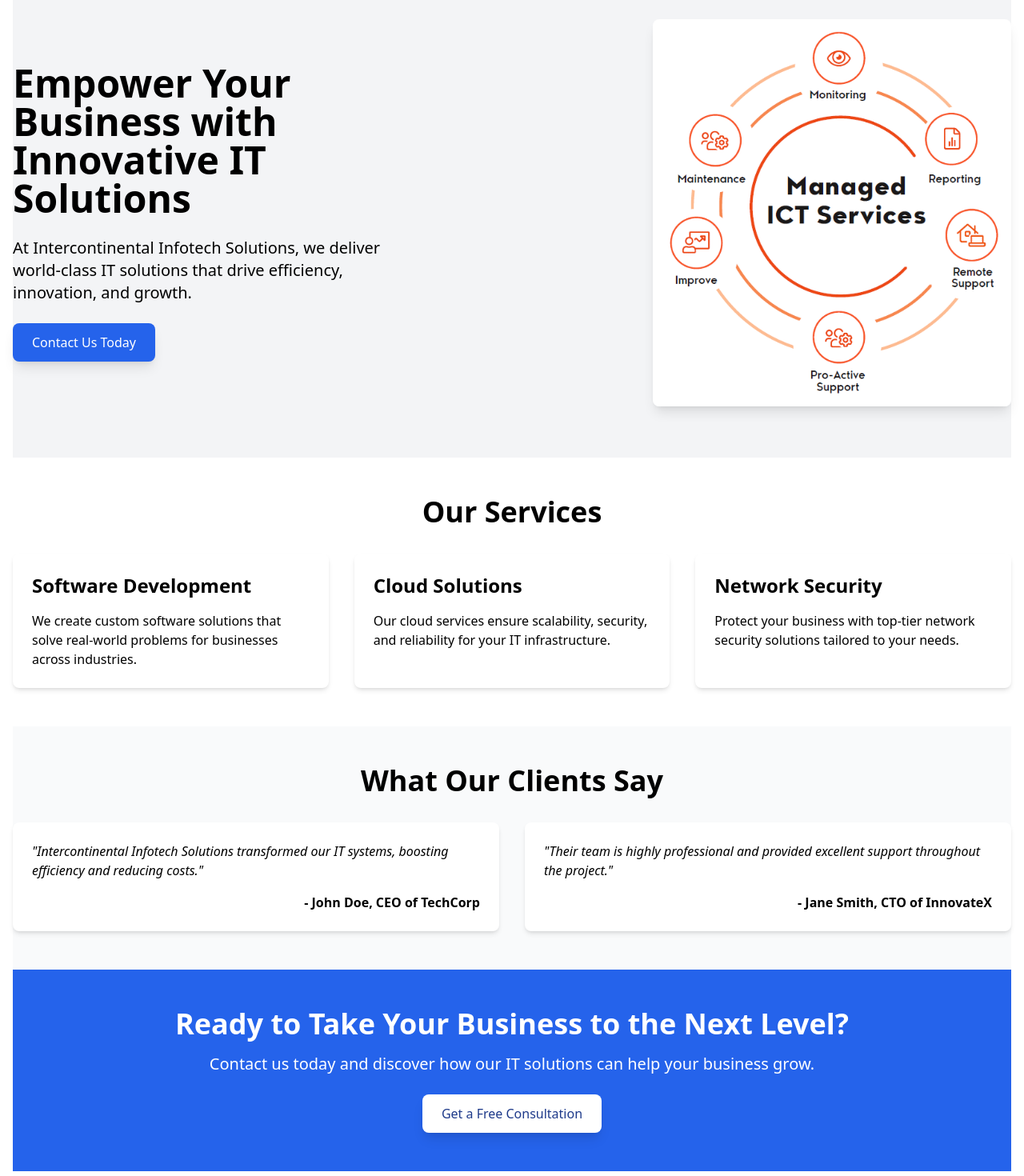
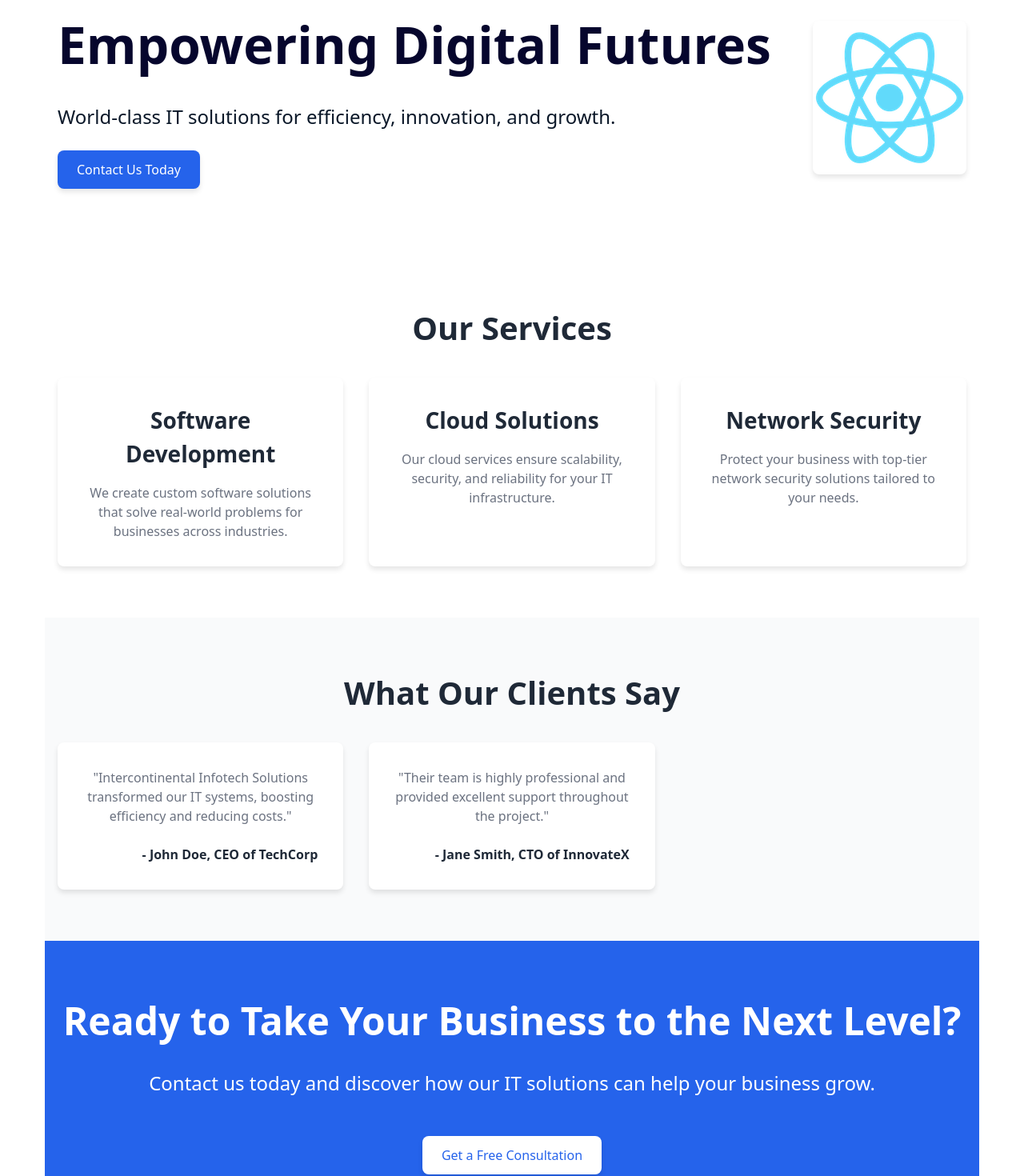
Before and after one commit to mperwe/iisl_website, a React (Create React App) app in the folder iisl-profile/: page / in a window 1280 px wide. Shown: the part 140-1610 px from the top of the page at 80% size. Built offline with nearby package versions, Linux system fonts and the light colour scheme.

Commit message:
edit home page3

```diff
--- a/iisl-profile/src/pages/Home.css
+++ b/iisl-profile/src/pages/Home.css
@@ -1,17 +1,197 @@
-/* src/pages/Home.css */
-.home {
-    padding: 2rem;
+/* General Container Styles */
+.home-container {
+    max-width: 1200px;
+    margin: 0 auto;
+    padding: 0 1rem;
+  }
+
+  /* Hero Section */
+  .hero-section {
+
+    padding: 5rem 1rem;
+    display: flex;
+    justify-content: space-between;
+    align-items: center;
+    flex-direction: column-reverse;
     text-align: center;
   }
 
-  .home h2 {
+  .hero-text h1 {
+    font-size: 3rem;
+    font-weight: 700;
+    color: rgb(6, 6, 45);
+    margin-bottom: 1.5rem;
+  }
+
+  .hero-text p {
+    font-size: 1.25rem;
+    color: #0a1728;
+    margin-bottom: 1.5rem;
+  }
+
+  .cta-button {
+    background-color: #2563eb;
+    color: white;
+    padding: 0.75rem 1.5rem;
+    font-size: 1rem;
+    border-radius: 0.5rem;
+    box-shadow: 0px 4px 6px rgba(0, 0, 0, 0.1);
+    transition: background-color 0.3s;
+  }
+
+  .cta-button:hover {
+    background-color: #1e40af;
+  }
+
+  .hero-image img {
+    max-width: 100%;
+    height: auto;
+    border-radius: 0.5rem;
+    box-shadow: 0px 4px 6px rgba(0, 0, 0, 0.1);
+  }
+
+  /* Services Section */
+  .services-section {
+    padding: 4rem 1rem;
+    text-align: center;
+  }
+
+  .services-section h2 {
     font-size: 2.5rem;
-    font-weight: bold;
+    font-weight: 700;
+    margin-bottom: 2rem;
+    color: #1f2937;
+  }
+
+  .services-grid {
+    display: grid;
+    grid-template-columns: repeat(auto-fill, minmax(300px, 1fr));
+    gap: 2rem;
+  }
+
+  .service-card {
+    background-color: white;
+    padding: 2rem;
+    border-radius: 0.5rem;
+    box-shadow: 0px 4px 6px rgba(0, 0, 0, 0.1);
+    transition: transform 0.3s ease-in-out;
+  }
+
+  .service-card:hover {
+    transform: translateY(-10px);
+  }
+
+  .service-card h3 {
+    font-size: 1.75rem;
+    font-weight: 600;
+    margin-bottom: 1rem;
+    color: #1f2937;
+  }
+
+  .service-card p {
+    font-size: 1rem;
+    color: #6b7280;
+  }
+
+  /* Testimonials Section */
+  .testimonials-section {
+    padding: 4rem 1rem;
+    background-color: #f9fafb;
+    text-align: center;
+  }
+
+  .testimonials-section h2 {
+    font-size: 2.5rem;
+    font-weight: 700;
+    margin-bottom: 2rem;
+    color: #1f2937;
+  }
+
+  .testimonials-grid {
+    display: grid;
+    grid-template-columns: repeat(auto-fill, minmax(300px, 1fr));
+    gap: 2rem;
+  }
+
+  .testimonial-card {
+    background-color: white;
+    padding: 2rem;
+    border-radius: 0.5rem;
+    box-shadow: 0px 4px 6px rgba(0, 0, 0, 0.1);
+  }
+
+  .testimonial-card p {
+    font-size: 1rem;
+    color: #6b7280;
+  }
+
+  .testimonial-card .author {
+    margin-top: 1.5rem;
+    text-align: right;
+    font-weight: 600;
+    color: #1f2937;
+  }
+
+  /* CTA Section */
+  .cta-section {
+    padding: 4rem 1rem;
+    background-color: #2563eb;
+    color: white;
+    text-align: center;
+  }
+
+  .cta-section h2 {
+    font-size: 2.5rem;
+    font-weight: 700;
+    margin-bottom: 1.5rem;
+  }
+
+  .cta-section p {
+    font-size: 1.25rem;
+    margin-bottom: 2rem;
+  }
+
+  .cta-action-button {
+    background-color: white;
+    color: #2563eb;
+    padding: 0.75rem 1.5rem;
+    font-size: 1rem;
+    border-radius: 0.5rem;
+    box-shadow: 0px 4px 6px rgba(0, 0, 0, 0.1);
+    transition: background-color 0.3s;
+  }
+
+  .cta-action-button:hover {
+    background-color: #f3f4f6;
     color: #1e40af;
   }
 
-  .home p {
-    font-size: 1.125rem;
-    margin-top: 1rem;
-    color: #374151;
+  /* Responsive Design */
+  @media (min-width: 768px) {
+    .hero-section {
+      flex-direction: row;
+      text-align: left;
+    }
+
+    .cta-action-button {
+      margin-top: 1rem;
+    }
   }
+
+  @media (min-width: 1024px) {
+    .hero-text h1 {
+      font-size: 4rem;
+    }
+
+    .hero-text p {
+      font-size: 1.5rem;
+    }
+
+    .cta-section h2 {
+      font-size: 3rem;
+    }
+
+    .cta-section p {
+      font-size: 1.5rem;
+    }
+  }
--- a/iisl-profile/src/pages/Home.js
+++ b/iisl-profile/src/pages/Home.js
@@ -3,68 +3,78 @@
 
 const Home = () => {
   return (
-    <div className="container mx-auto px-4 py-8">
+    <div className="home-container">
       {/* Hero Section */}
-      <section className="bg-gray-100 py-16 flex items-center justify-between">
-        <div className="max-w-lg">
-          <h1 className="text-5xl font-bold mb-6">
-            Empower Your Business with Innovative IT Solutions
-          </h1>
-          <p className="text-xl mb-6">
-            At Intercontinental Infotech Solutions, we deliver world-class IT solutions that drive efficiency, innovation, and growth.
+      <section className="hero-section">
+        <div className="hero-text">
+          <h1>Empowering Digital Futures</h1>
+          <p>
+          World-class IT solutions for efficiency, innovation, and growth.
           </p>
-          <button className="bg-blue-600 text-white px-6 py-3 rounded-lg shadow-lg">
-            Contact Us Today
-          </button>
+          <button className="cta-button">Contact Us Today</button>
         </div>
-        <img
-          src="pic1.png"
-          alt="IT Solutions"
-          className="max-w-md rounded-lg shadow-lg"
-        />
+        <div className="hero-image">
+          <img src="logo192.png" alt="IT Solutions" />
+        </div>
       </section>
 
       {/* Services Section */}
-      <section className="py-12">
-        <h2 className="text-4xl font-bold mb-8 text-center">Our Services</h2>
-        <div className="grid grid-cols-1 md:grid-cols-3 gap-8">
-          <div className="bg-white shadow-md p-6 rounded-lg">
-            <h3 className="text-2xl font-semibold mb-4">Software Development</h3>
-            <p>We create custom software solutions that solve real-world problems for businesses across industries.</p>
+      <section className="services-section">
+        <h2>Our Services</h2>
+        <div className="services-grid">
+          <div className="service-card">
+            <h3>Software Development</h3>
+            <p>
+              We create custom software solutions that solve real-world problems
+              for businesses across industries.
+            </p>
           </div>
-          <div className="bg-white shadow-md p-6 rounded-lg">
-            <h3 className="text-2xl font-semibold mb-4">Cloud Solutions</h3>
-            <p>Our cloud services ensure scalability, security, and reliability for your IT infrastructure.</p>
+          <div className="service-card">
+            <h3>Cloud Solutions</h3>
+            <p>
+              Our cloud services ensure scalability, security, and reliability
+              for your IT infrastructure.
+            </p>
           </div>
-          <div className="bg-white shadow-md p-6 rounded-lg">
-            <h3 className="text-2xl font-semibold mb-4">Network Security</h3>
-            <p>Protect your business with top-tier network security solutions tailored to your needs.</p>
+          <div className="service-card">
+            <h3>Network Security</h3>
+            <p>
+              Protect your business with top-tier network security solutions
+              tailored to your needs.
+            </p>
           </div>
         </div>
       </section>
 
       {/* Testimonials Section */}
-      <section className="py-12 bg-gray-50">
-        <h2 className="text-4xl font-bold mb-8 text-center">What Our Clients Say</h2>
-        <div className="grid grid-cols-1 md:grid-cols-2 gap-8">
-          <div className="bg-white shadow-md p-6 rounded-lg">
-            <p className="italic">"Intercontinental Infotech Solutions transformed our IT systems, boosting efficiency and reducing costs."</p>
-            <p className="mt-4 text-right font-semibold">- John Doe, CEO of TechCorp</p>
+      <section className="testimonials-section">
+        <h2>What Our Clients Say</h2>
+        <div className="testimonials-grid">
+          <div className="testimonial-card">
+            <p>
+              "Intercontinental Infotech Solutions transformed our IT systems,
+              boosting efficiency and reducing costs."
+            </p>
+            <p className="author">- John Doe, CEO of TechCorp</p>
           </div>
-          <div className="bg-white shadow-md p-6 rounded-lg">
-            <p className="italic">"Their team is highly professional and provided excellent support throughout the project."</p>
-            <p className="mt-4 text-right font-semibold">- Jane Smith, CTO of InnovateX</p>
+          <div className="testimonial-card">
+            <p>
+              "Their team is highly professional and provided excellent support
+              throughout the project."
+            </p>
+            <p className="author">- Jane Smith, CTO of InnovateX</p>
           </div>
         </div>
       </section>
 
       {/* CTA Section */}
-      <section className="py-12 text-center bg-blue-600 text-white">
-        <h2 className="text-4xl font-bold mb-4">Ready to Take Your Business to the Next Level?</h2>
-        <p className="text-xl mb-6">Contact us today and discover how our IT solutions can help your business grow.</p>
-        <button className="bg-white text-blue-900 px-6 py-3 rounded-lg shadow-lg">
-          Get a Free Consultation
-        </button>
+      <section className="cta-section">
+        <h2>Ready to Take Your Business to the Next Level?</h2>
+        <p>
+          Contact us today and discover how our IT solutions can help your
+          business grow.
+        </p>
+        <button className="cta-action-button">Get a Free Consultation</button>
       </section>
     </div>
   );
```
Also changed, not shown: iisl-profile/src/components/assets/pic1.png (renamed from iisl-profile/public/pic1.png).
